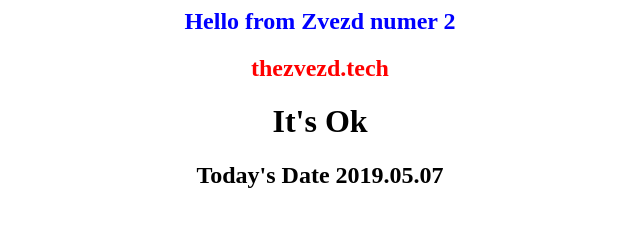
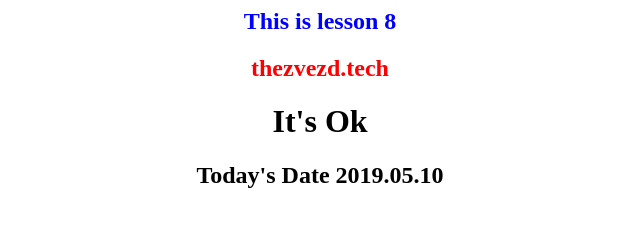
Before and after one commit to thread83/jenkins, a plain HTML site: page index.html in a window 1280 px wide. Shown: the whole page, without its empty margins (320-960 px from the left). Drawn offline with Linux system fonts and the light colour scheme.

Commit message:
Lesson 8

```diff
--- a/index.html
+++ b/index.html
@@ -2,11 +2,11 @@
 <body bgcolor=white>
 <center>
 
-<h2><font color=blue> Hello from Zvezd numer 2 </font></h2>
+<h2><font color=blue> This is lesson 8 </font></h2>
 
 <h2><font color=red> thezvezd.tech </font></h2>
 <h1><font color=black> It's Ok </font></h1>
-<h2>Today's Date 2019.05.07</h2>
+<h2>Today's Date 2019.05.10</h2>
 
 </center>
 </body>
```
